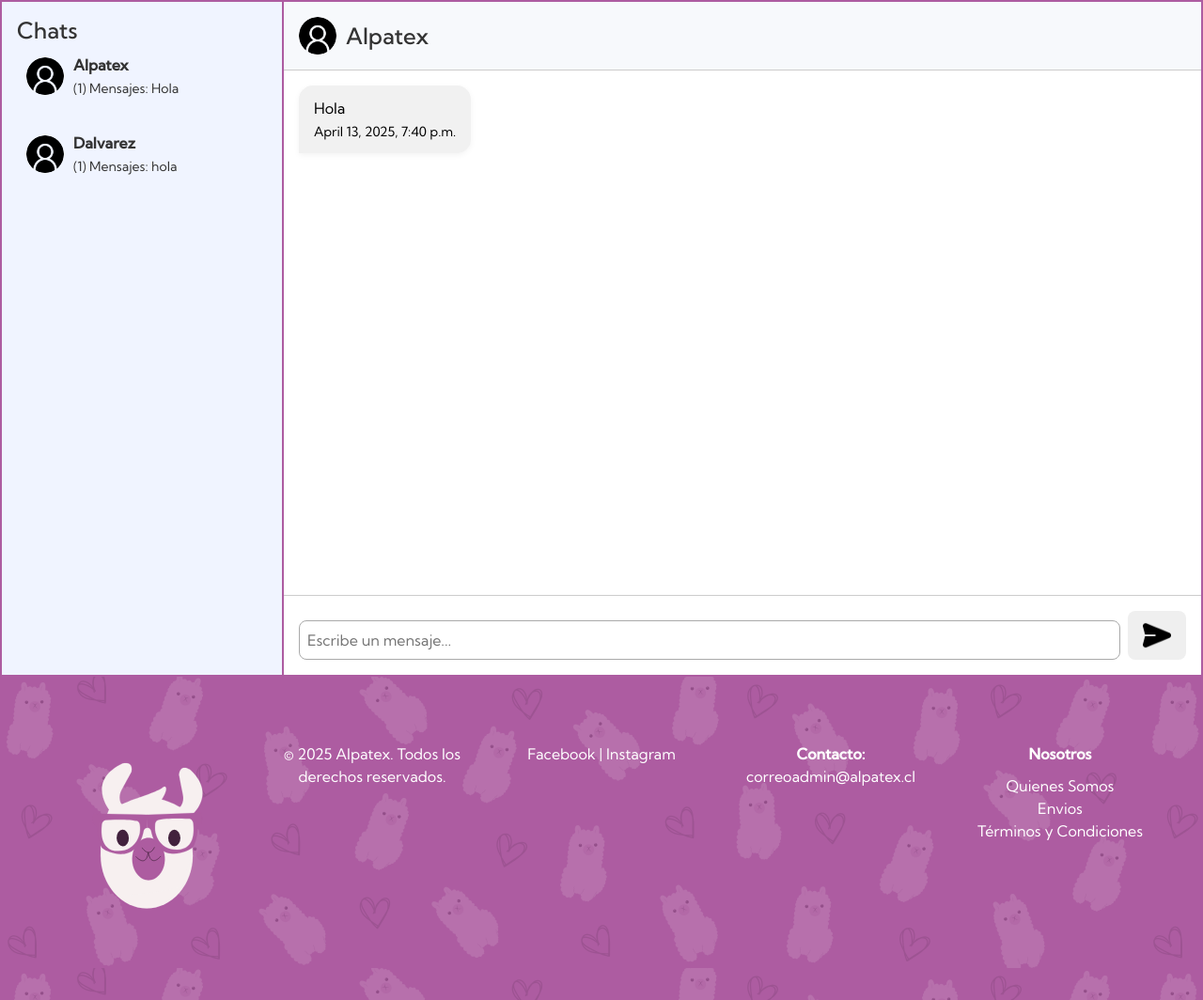
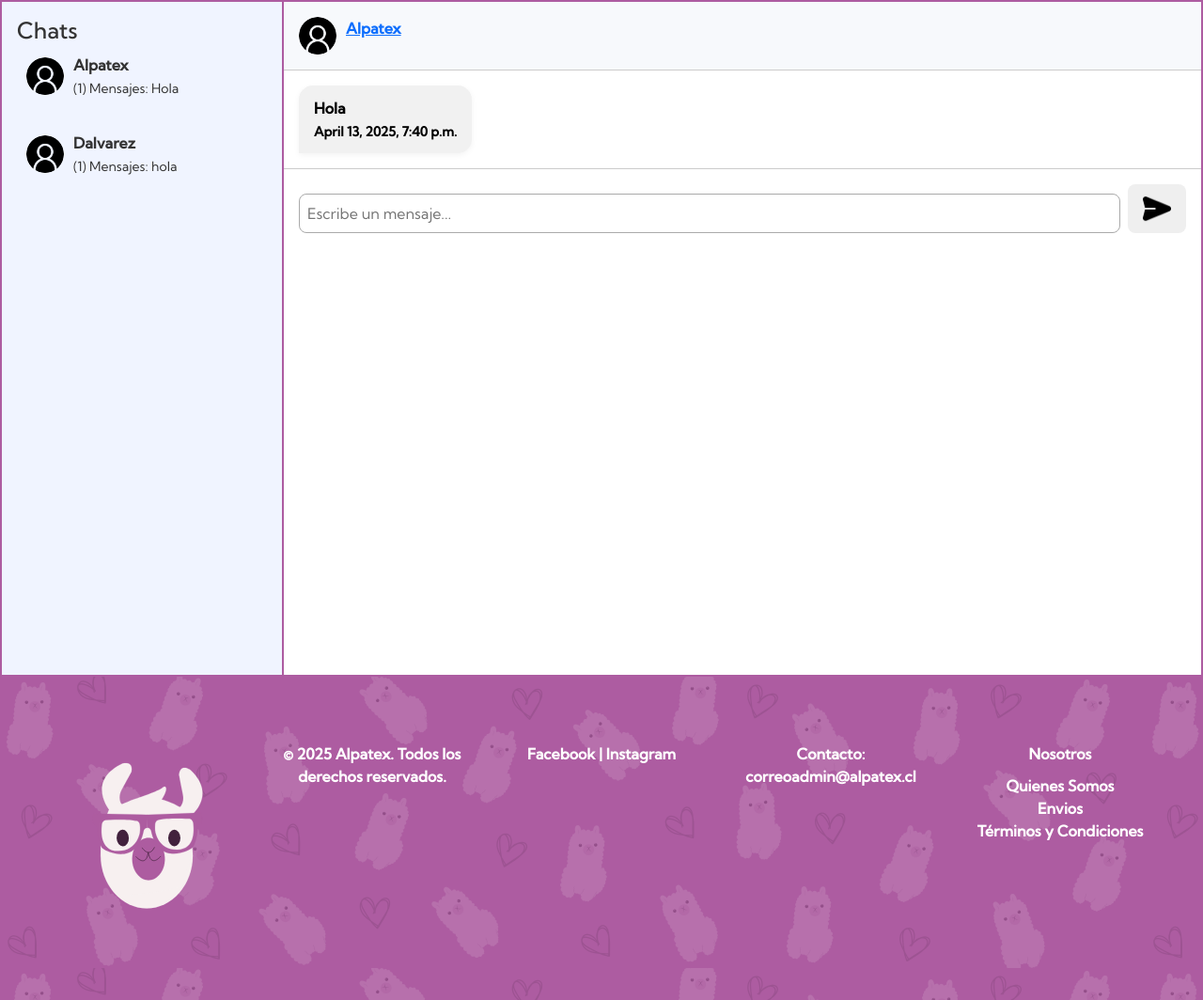
Before and after one commit to Karol3Navarro/Alpatex, a Django app: page /ms/Admin in a window 1280 px wide. Shown: the part 176-1240 px from the top of the page at 94% size. Run offline with Django 5.2, Linux system fonts and the light colour scheme; a user stored in the database is signed in; data comes from the database, SQL or seed files in the repository; data that the repository does not hold is empty; some libraries are stand-ins or nearby versions.

Commit message:
modificacion perfil

```diff
--- a/index/templates/index/inbox.html
+++ b/index/templates/index/inbox.html
@@ -57,7 +57,8 @@
                                         {% endif %}
                                     </div>
                                     <!-- Nombre del usuario -->
-                                    <h2>{{ usuario.username }}</h2>
+                                     <p><strong> <a href="{% url 'perfil_publico' usuario.username %}">
+                                        {{usuario.username }}</a></p>
                                 </div>
                             {% endif %}
                         {% endfor %}
--- a/index/templates/index/perfil.html
+++ b/index/templates/index/perfil.html
@@ -75,6 +75,7 @@
             <a href="{% url 'inbox' %}" class="btn">Mis Mensajes</a>
             <a href="{% url 'mis_compras' %}" class="btn">Mis Compras</a>
             <a href="{% url 'ver_membresia_usuario' %}" class="btn">Mi Membresía</a>
+            <a href="{% url 'favoritos' %}" class="btn">Mis Favoritos</a>
 
         </div>
     </div>
```
Also changed, not shown: media/productos/images_1_2QyQJQx.jpg (added).
